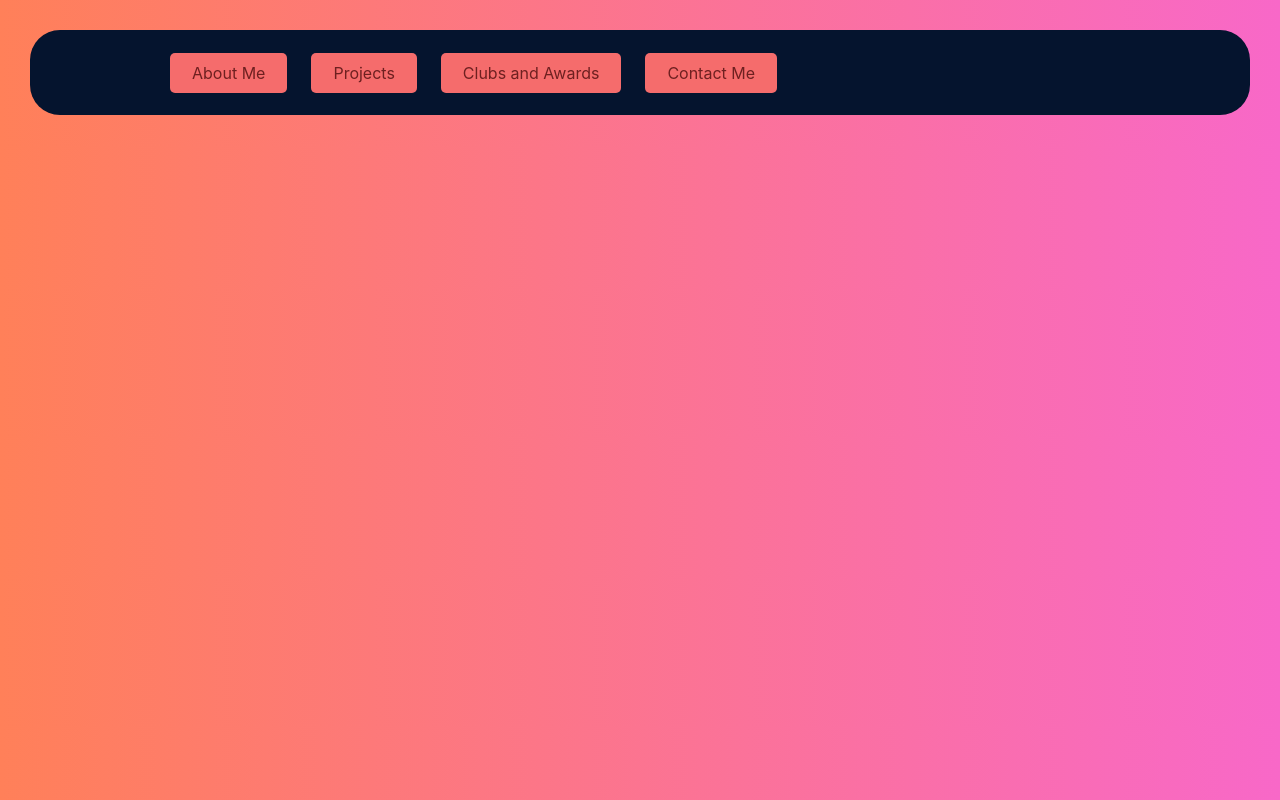
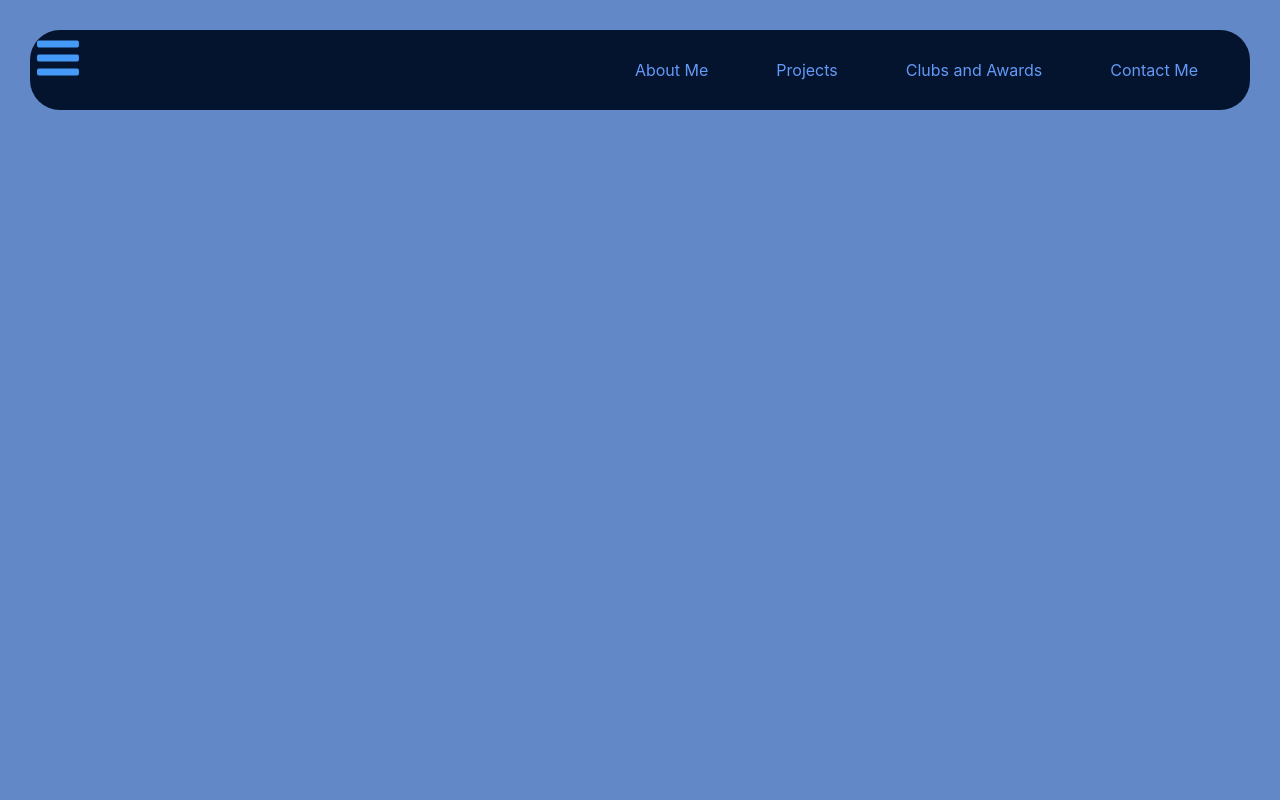
Before and after one commit to bakuyy/portfolio, a React (Create React App) app: page / in a window 1280 px wide. Built offline with nearby package versions, Linux system fonts and the light colour scheme.

Commit message:
portfolio

```diff
--- a/src/App.css
+++ b/src/App.css
@@ -1,3 +1,3 @@
 body {
-  background: linear-gradient(to right, rgb(255, 128, 89), rgb(248, 104, 200))
+  background: #6388c7;
 }
--- a/src/Components/Navbar/NavbarElements.js
+++ b/src/Components/Navbar/NavbarElements.js
@@ -2,37 +2,48 @@ import { NavLink as Link } from "react-router-dom";
 import styled from "styled-components";
 
 export const Nav = styled.nav`
-    background: #05142e;
-    height: 85px;
+  background: #05142E;
+  height: 80px;
   display: flex;
-    padding: 0 1rem;
+  justify-content: space-between;
   margin: 30px;
   border-radius: 30px;
+  padding-right: 10px;
+  vertical-align:middle;
 
 `;
 
-export const NavMenu = styled.div  `
+export const NavMenu = styled.div`
   display: flex;
+  align-items: center;
+  margin-right: -24px;
   white-space: nowrap;
-    padding-left: 100px;
+  @media screen and (max-width: 780px) {
+    display: none;
+  }
 `;
 
 export const NavBtn = styled.nav`
   display: flex;
   align-items: center;
-`
+  margin-right: 24px;
+  @media screen and (max-width: 780px) {
+    display: none;
+  }
+  padding-right: 20px;
+`;
 
 export const NavBtnLink = styled(Link)`
   border-radius: 5px;
-  background: #f56c6c;
+  background: #05142E;
   padding: 10px 22px;
-  color: #6e2020;
+  color: #6399f7;
   cursor: pointer;
   text-decoration: none;
   margin-left: 24px;
   &:hover {
-    transition: all 0.3s ease-in-out;
-    background: #f7a3a3;
-    color: #6e2020;
+    transition: all 0.5s ease-in-out;
+    background: #506ea3;
+    color: #05142E;
   }
 `;
--- a/src/Components/Navbar/index.js
+++ b/src/Components/Navbar/index.js
@@ -1,14 +1,19 @@
 import React from 'react'
 import {Nav,NavMenu,NavBtn,NavBtnLink} from './NavbarElements'
+import { GoThreeBars } from "react-icons/go";
+import {IconContext} from "react-icons";
 
 const Navbar = () => {
   return (
     <>
     <Nav>
+        <IconContext.Provider value = {{className: "shared-class", color: '#4599F7', size: 56}}>
+            <GoThreeBars/>
+        </IconContext.Provider>
         <NavMenu>
 
         <NavBtn>
-            <NavBtnLink to='/About' className ="text-black dark:text-white hover:bg-gray-200 dark:hover:bg-gray-600 p-2 lg:px-4 rounded-lg duration-300 transition-colors text-center">
+            <NavBtnLink to='/About'>
                 About Me
             </NavBtnLink>
             <NavBtnLink to='/Projects'>
```
Lines whose indentation alone changed are shown as unchanged.
